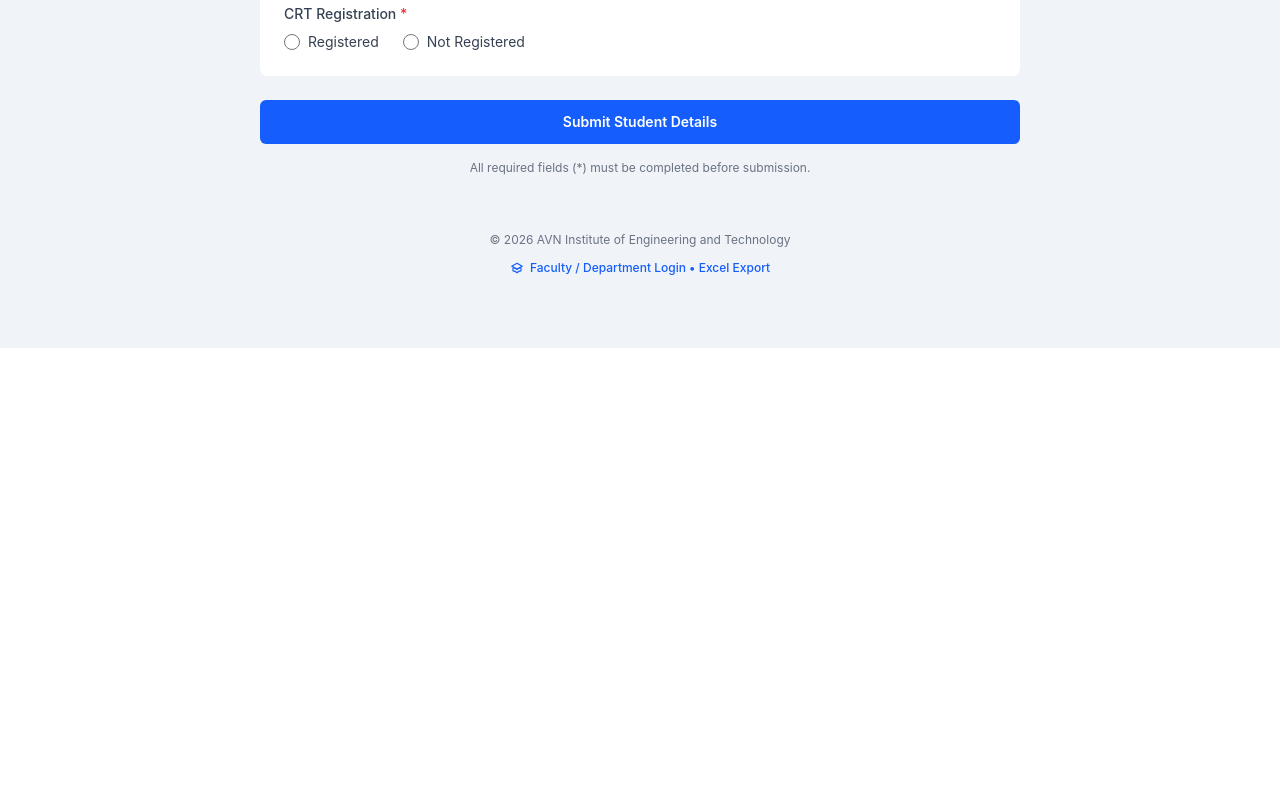
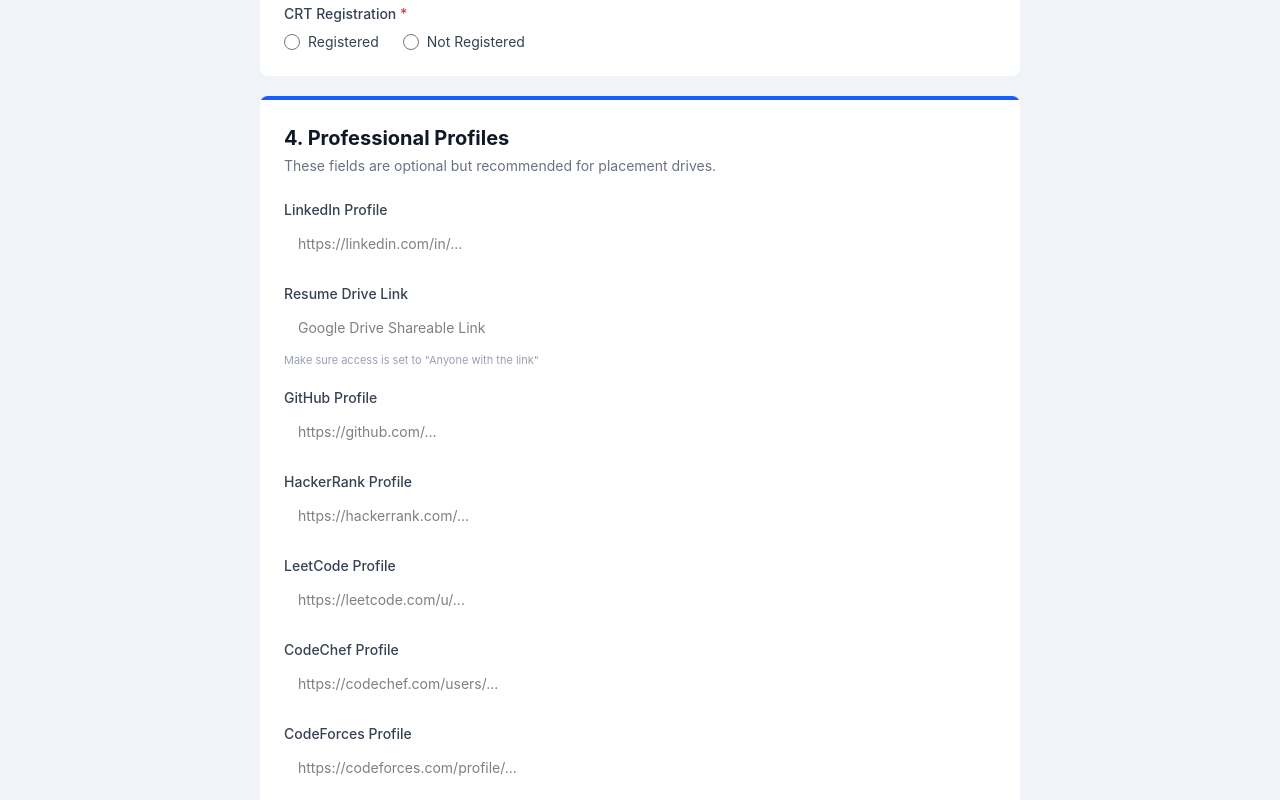
Before and after one commit to saishashank2915-cpu/student-details-collection-portal-, a React (Vite) app: page / in a window 1280 px wide. Shown: the part 2700-3500 px from the top of the page. Before the commit the page ends 3048 px from the top, so only its background shows below. Built offline with nearby package versions, Linux system fonts and the light colour scheme; no server answers.

Commit message:
Professional & Coding Profiles

```diff
--- a/src/App.tsx
+++ b/src/App.tsx
@@ -38,6 +38,15 @@ const INITIAL_FORM_DATA: StudentFormData = {
   tenthCgpa: '',
   tenthPercentage: '',
   tenthYearOfPassing: '',
+
+  // Professional & Coding Profiles
+  linkedinLink: '',
+  resumeLink: '',
+  githubLink: '',
+  hackerrankLink: '',
+  leetcodeLink: '',
+  codechefLink: '',
+  codeforcesLink: '',
 };
 
 export default function App() {
@@ -156,7 +165,6 @@ export default function App() {
         method: 'POST',
         headers: { 'Content-Type': 'application/json' },
         body: JSON.stringify({
-          // Send split names to backend
           firstName: formData.firstName.trim().toUpperCase(),
           lastName: formData.lastName.trim().toUpperCase(),
           rollNumber: formData.rollNumber.trim().toUpperCase(),
@@ -185,6 +193,15 @@ export default function App() {
           tenthCgpa: parseFloat(formData.tenthCgpa),
           tenthPercentage: parseFloat(formData.tenthPercentage),
           tenthYearOfPassing: formData.tenthYearOfPassing || null,
+
+          // Optional Profiles
+          linkedinLink: formData.linkedinLink ? formData.linkedinLink.trim() : null,
+          resumeLink: formData.resumeLink ? formData.resumeLink.trim() : null,
+          githubLink: formData.githubLink ? formData.githubLink.trim() : null,
+          hackerrankLink: formData.hackerrankLink ? formData.hackerrankLink.trim() : null,
+          leetcodeLink: formData.leetcodeLink ? formData.leetcodeLink.trim() : null,
+          codechefLink: formData.codechefLink ? formData.codechefLink.trim() : null,
+          codeforcesLink: formData.codeforcesLink ? formData.codeforcesLink.trim() : null,
         }),
       });
 
@@ -221,7 +238,6 @@ export default function App() {
     window.scrollTo({ top: 0, behavior: 'smooth' });
   };
 
-  // If faculty portal view is active
   if (currentView === 'faculty') {
     return (
       <div className="min-h-screen bg-[#f0f4f8] py-6 sm:py-10 px-3 sm:px-4">
@@ -233,7 +249,6 @@ export default function App() {
     );
   }
 
-  // If already submitted successfully, render Google Forms-style Success Screen
   if (submittedStudent) {
     return (
       <div className="min-h-screen bg-[#f0f4f8] py-8 sm:py-12 px-3 sm:px-4">
@@ -248,16 +263,13 @@ export default function App() {
   return (
     <div className="min-h-screen bg-[#f0f4f8] py-6 sm:py-10 px-3 sm:px-4">
       <main className="max-w-[760px] mx-auto">
-        {/* College Branding Banner */}
         <CollegeBanner />
 
-        {/* Form Header */}
         <FormHeader
           systemStatus={systemStatus}
           onOpenFacultyPortal={() => setCurrentView('faculty')}
         />
 
-        {/* Global submission error alert */}
         {generalError && (
           <div className="mb-5 p-4 bg-red-50 border border-red-200 rounded-lg text-sm text-red-700 flex items-start gap-2.5">
             <svg
@@ -266,12 +278,7 @@ export default function App() {
               viewBox="0 0 24 24"
               stroke="currentColor"
             >
-              <path
-                strokeLinecap="round"
-                strokeLinejoin="round"
-                strokeWidth={2}
-                d="M12 8v4m0 4h.01M21 12a9 9 0 11-18 0 9 9 0 0118 0z"
-              />
+              <path strokeLinecap="round" strokeLinejoin="round" strokeWidth={2} d="M12 8v4m0 4h.01M21 12a9 9 0 11-18 0 9 9 0 0118 0z" />
             </svg>
             <div>
               <p className="font-semibold">Unable to submit form</p>
@@ -281,7 +288,6 @@ export default function App() {
         )}
 
         <form onSubmit={handleSubmit} noValidate>
-          {/* Section 1: Personal Details */}
           <PersonalDetailsSection
             firstName={formData.firstName}
             lastName={formData.lastName}
@@ -295,7 +301,6 @@ export default function App() {
             errors={errors}
           />
 
-          {/* Section 2: Contact Verification */}
           <ContactVerificationSection
             email={formData.email}
             mobileNumber={formData.mobileNumber}
@@ -308,7 +313,6 @@ export default function App() {
             errors={errors}
           />
 
-          {/* Section 3: Academic & Education Details */}
           <AcademicDetailsSection
             college={formData.college}
             branch={formData.branch}
@@ -331,7 +335,47 @@ export default function App() {
             errors={errors}
           />
 
-          {/* Bottom Action Area */}
+          {/* Section 4: Professional & Coding Profiles */}
+          <div className="bg-white rounded-lg border border-gray-200 shadow-sm overflow-hidden mb-6">
+            <div className="h-1 w-full bg-blue-600"></div>
+            <div className="p-6 sm:p-8">
+              <h2 className="text-xl font-bold text-gray-900 mb-1">4. Professional Profiles</h2>
+              <p className="text-sm text-gray-500 mb-6">These fields are optional but recommended for placement drives.</p>
+
+              <div className="grid grid-cols-1 sm:grid-cols-2 gap-5">
+                <div>
+                  <label className="block text-sm font-medium text-gray-700 mb-1">LinkedIn Profile</label>
+                  <input type="url" value={formData.linkedinLink || ''} onChange={(e) => handleFieldChange('linkedinLink', e.target.value)} placeholder="https://linkedin.com/in/..." className="w-full px-3.5 py-2.5 rounded-md border border-gray-300 text-sm focus:outline-none focus:ring-1 focus:ring-blue-600 focus:border-blue-600" />
+                </div>
+                <div>
+                  <label className="block text-sm font-medium text-gray-700 mb-1">Resume Drive Link</label>
+                  <input type="url" value={formData.resumeLink || ''} onChange={(e) => handleFieldChange('resumeLink', e.target.value)} placeholder="Google Drive Shareable Link" className="w-full px-3.5 py-2.5 rounded-md border border-gray-300 text-sm focus:outline-none focus:ring-1 focus:ring-blue-600 focus:border-blue-600" />
+                  <p className="text-[11px] text-gray-400 mt-1">Make sure access is set to "Anyone with the link"</p>
+                </div>
+                <div>
+                  <label className="block text-sm font-medium text-gray-700 mb-1">GitHub Profile</label>
+                  <input type="url" value={formData.githubLink || ''} onChange={(e) => handleFieldChange('githubLink', e.target.value)} placeholder="https://github.com/..." className="w-full px-3.5 py-2.5 rounded-md border border-gray-300 text-sm focus:outline-none focus:ring-1 focus:ring-blue-600 focus:border-blue-600" />
+                </div>
+                <div>
+                  <label className="block text-sm font-medium text-gray-700 mb-1">HackerRank Profile</label>
+                  <input type="url" value={formData.hackerrankLink || ''} onChange={(e) => handleFieldChange('hackerrankLink', e.target.value)} placeholder="https://hackerrank.com/..." className="w-full px-3.5 py-2.5 rounded-md border border-gray-300 text-sm focus:outline-none focus:ring-1 focus:ring-blue-600 focus:border-blue-600" />
+                </div>
+                <div>
+                  <label className="block text-sm font-medium text-gray-700 mb-1">LeetCode Profile</label>
+                  <input type="url" value={formData.leetcodeLink || ''} onChange={(e) => handleFieldChange('leetcodeLink', e.target.value)} placeholder="https://leetcode.com/u/..." className="w-full px-3.5 py-2.5 rounded-md border border-gray-300 text-sm focus:outline-none focus:ring-1 focus:ring-blue-600 focus:border-blue-600" />
+                </div>
+                <div>
+                  <label className="block text-sm font-medium text-gray-700 mb-1">CodeChef Profile</label>
+                  <input type="url" value={formData.codechefLink || ''} onChange={(e) => handleFieldChange('codechefLink', e.target.value)} placeholder="https://codechef.com/users/..." className="w-full px-3.5 py-2.5 rounded-md border border-gray-300 text-sm focus:outline-none focus:ring-1 focus:ring-blue-600 focus:border-blue-600" />
+                </div>
+                <div>
+                  <label className="block text-sm font-medium text-gray-700 mb-1">CodeForces Profile</label>
+                  <input type="url" value={formData.codeforcesLink || ''} onChange={(e) => handleFieldChange('codeforcesLink', e.target.value)} placeholder="https://codeforces.com/profile/..." className="w-full px-3.5 py-2.5 rounded-md border border-gray-300 text-sm focus:outline-none focus:ring-1 focus:ring-blue-600 focus:border-blue-600" />
+                </div>
+              </div>
+            </div>
+          </div>
+
           <div className="flex flex-col sm:flex-row items-center justify-between gap-4 mt-6 mb-8">
             <button
               type="submit"
@@ -376,7 +420,6 @@ export default function App() {
             </span>
           </div>
 
-          {/* Faculty Portal Link Footer */}
           <div className="pt-6 pb-12 border-t border-gray-200/80 flex flex-col sm:flex-row items-center justify-between gap-3 text-xs text-gray-500">
             <span>&copy; {new Date().getFullYear()} AVN Institute of Engineering and Technology</span>
             <button
```
